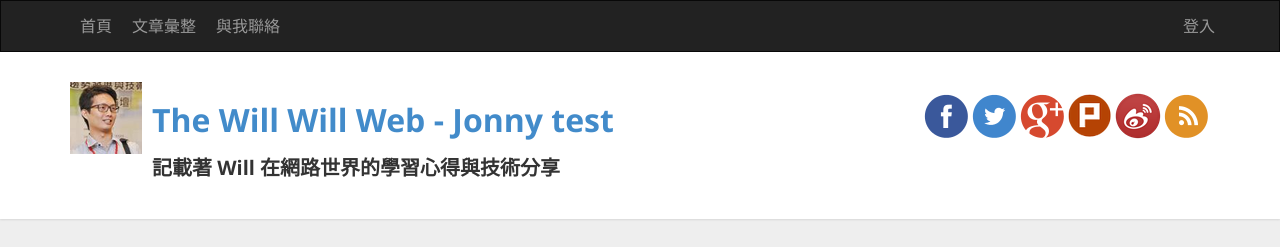
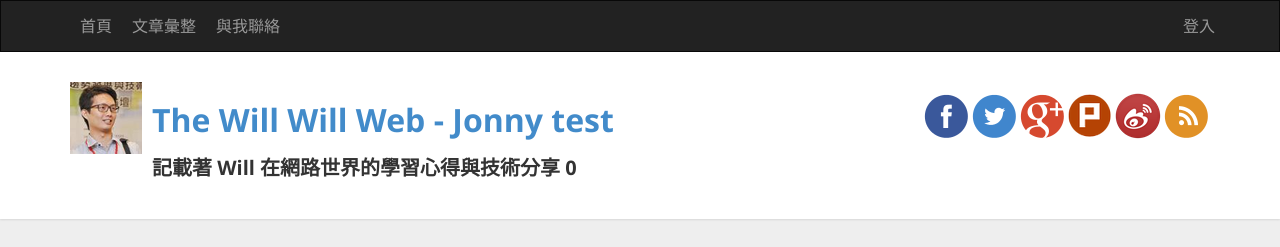
Before and after one commit to JonnyLai/MyAngular2TestProject, an Angular app: page / in a window 1280 px wide. Shown: the top 247 px of the page. Built offline with nearby package versions, Linux system fonts and the light colour scheme.

Commit message:
Class 動態變化

```diff
--- a/src/app/header/header.component.css
+++ b/src/app/header/header.component.css
@@ -0,0 +1,3 @@
+.highLight{
+  background-color: yellow;
+}
--- a/src/app/header/header.component.html
+++ b/src/app/header/header.component.html
@@ -32,7 +32,8 @@
           {{sitename}}
           </a>
         </h1>
-        <h3>記載著 Will 在網路世界的學習心得與技術分享</h3>
+        <h3 [class.highLight]="this.counter%2==1">記載著 Will 在網路世界的學習心得與技術分享 {{counter}}
+        </h3>
       </div>
 
       <div id="social-icons" class="pull-right social-icon">
--- a/src/app/header/header.component.ts
+++ b/src/app/header/header.component.ts
@@ -10,6 +10,7 @@
 
   sitename = 'The Will Will Web - Jonny test';
   siteimg = '/assets/images/logo.png';
+  counter = 0;
   constructor() { }
 
   ngOnInit() {
@@ -21,6 +22,7 @@
   changeTitle($event) {
     this.sitename = "Hello Jonny - Clicked";
     console.log($event);
+    this.counter++;
   }
 
 }
```
